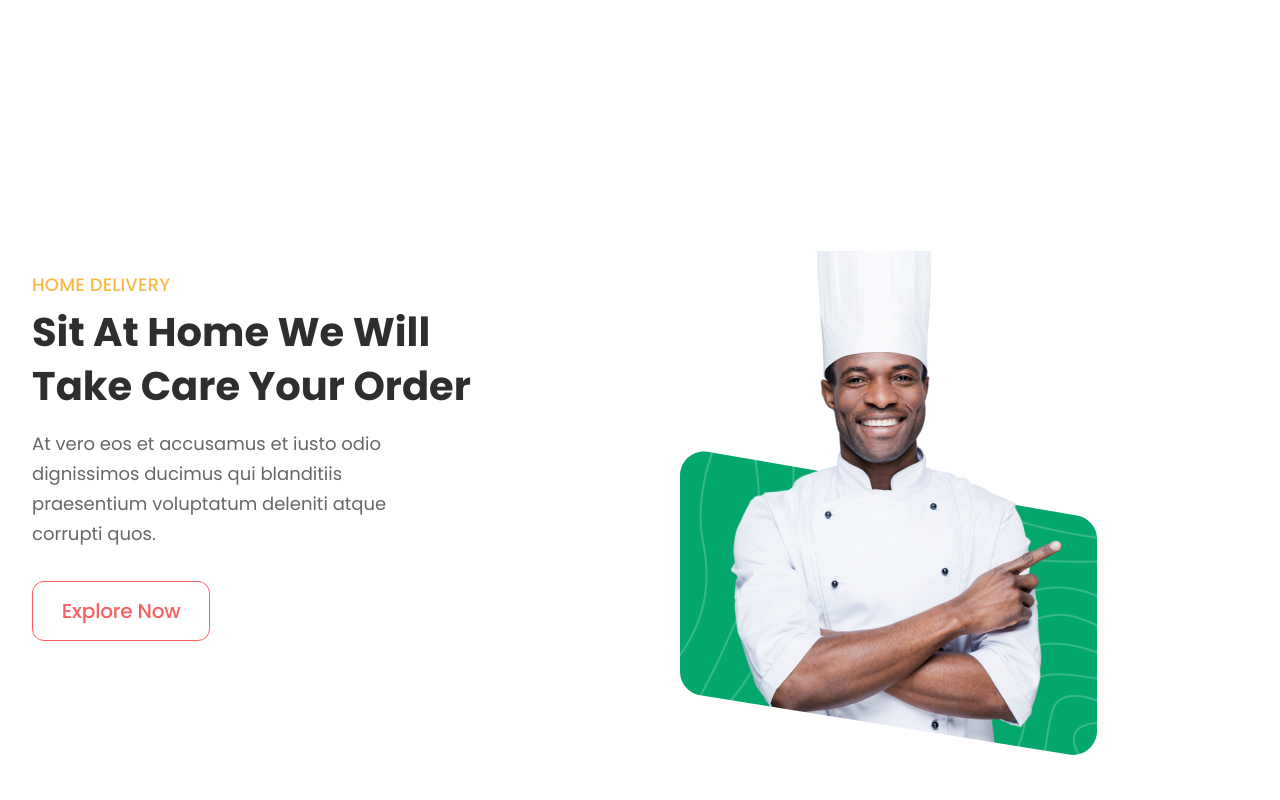
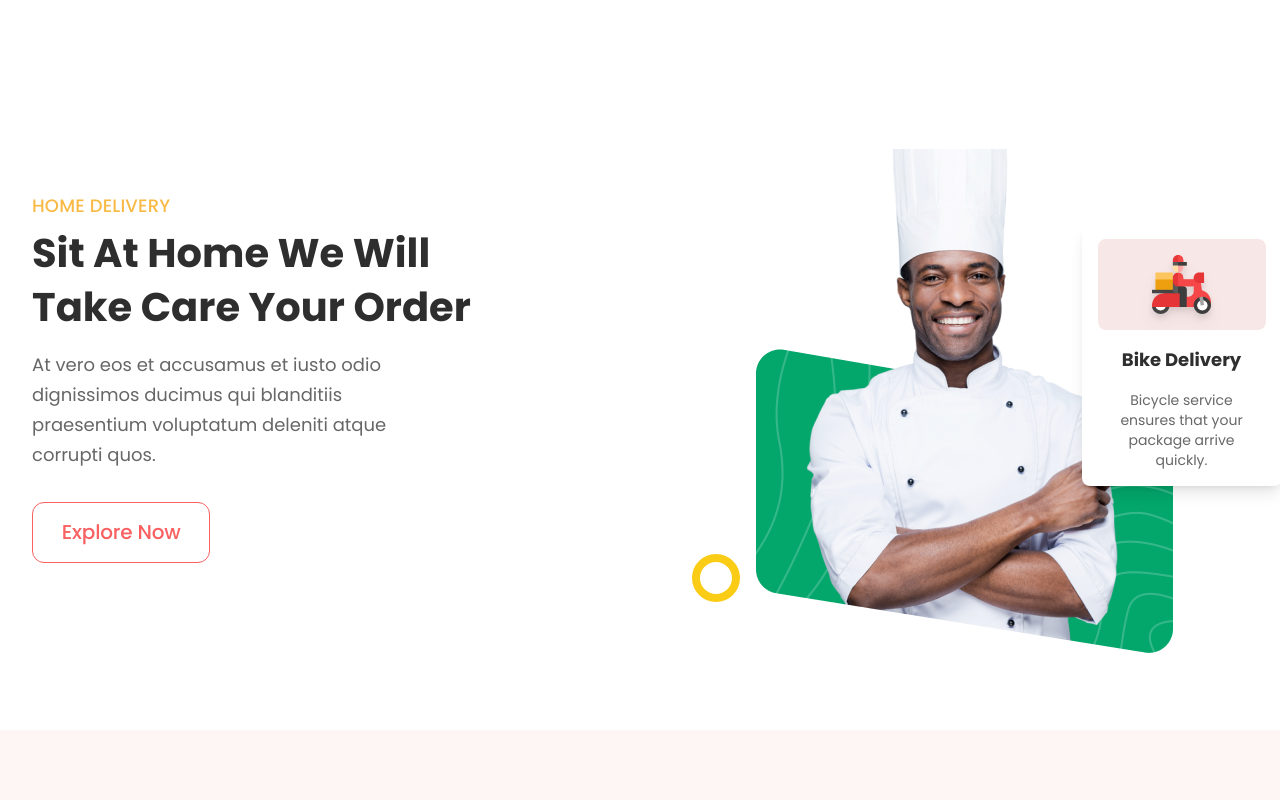
Before and after one commit to thekojopatrick/react-projects, a React (Create React App) app in the folder 02-grocery-delivery-website/: page / in a window 1280 px wide. Shown: the part 2500-3300 px from the top of the page. Built offline with nearby package versions, Linux system fonts and the light colour scheme.

Commit message:
add feature card to features

```diff
--- a/02-grocery-delivery-website/src/components/features/features.component.jsx
+++ b/02-grocery-delivery-website/src/components/features/features.component.jsx
@@ -1,4 +1,4 @@
-import { Person3 } from "../../constants/images";
+import { BikeIcon, Person3 } from "../../constants/images";
 import { Button } from "../components";
 import "./features.styles.scss";
 
@@ -10,14 +10,22 @@ const Features = () => {
 					<h3>HOME DELIVERY</h3>
 					<h2>Sit at Home We Will Take Care Your Order</h2>
 					<p>
-            At vero eos et accusamus et iusto odio dignissimos ducimus qui
-            blanditiis praesentium voluptatum deleniti atque corrupti quos.
+						At vero eos et accusamus et iusto odio dignissimos ducimus qui blanditiis praesentium voluptatum deleniti
+						atque corrupti quos.
 					</p>
 					<Button type={"btn-secondary"}>Explore Now</Button>
 				</div>
 			</div>
-      <div className="col">
+			<div className="col illustration">
 				<img src={Person3} alt="person 2" />
+				<div className="feature">
+					<div className="img-card">
+						<img src={BikeIcon} alt="Bike" />
+					</div>
+					<h4>Bike Delivery</h4>
+					<p>Bicycle service ensures that your package arrive quickly.</p>
+				</div>
+				<div className="ellipse"></div>
 			</div>
 		</section>
 	);
--- a/02-grocery-delivery-website/src/components/features/features.styles.scss
+++ b/02-grocery-delivery-website/src/components/features/features.styles.scss
@@ -34,6 +34,30 @@
 		}
 	}
 
-  .ad-product {
+	.feature {
+		width: 200px;
+		@apply z-10 col-start-6 col-span-full row-start-1 row-span-full translate-x-10 text-center p-4 bg-white rounded-lg shadow-lg inline-flex flex-col items-center justify-center gap-4;
+
+		.img-card {
+			background: #f54748;
+			@apply bg-red-700 bg-opacity-10 w-full rounded-lg p-4 grid place-content-center;
+
+			img {
+				@apply shadow-red-400 drop-shadow-lg;
 			}
 		}
+
+		h4 {
+			color: #2e2e2e;
+			@apply font-bold text-lg;
+		}
+
+		p {
+			@apply text-sm mb-0;
+		}
+	}
+}
+
+.ellipse {
+	@apply grid-flow-row border-yellow-400 border-8 rounded-full w-12 h-12;
+}
--- a/02-grocery-delivery-website/src/constants/images.js
+++ b/02-grocery-delivery-website/src/constants/images.js
@@ -8,6 +8,7 @@ import AddCartIcon from "../assets/add-cart.svg";
 import AlarmClockIcon from "../assets/alarm-clock-icon.svg";
 import ArrAbstract from "../assets/arrow-abstract.svg";
 import DeliveryIcon from "../assets/delivery-icon.svg";
+import BikeIcon from "../assets/bike-icon.svg";
 import MoneyIcon from "../assets/cash-icon.svg";
 import CheckoutIcon from "../assets/checkout-icon.svg";
 import MobileMockup from '../assets/mobile-mockup.png'
@@ -28,6 +29,7 @@ export {
   AlarmClockIcon,
   ArrAbstract,
   DeliveryIcon,
+  BikeIcon,
   MoneyIcon,
   MobileMockup,
   CheckoutIcon,
```
Lines whose indentation alone changed are shown as unchanged.
